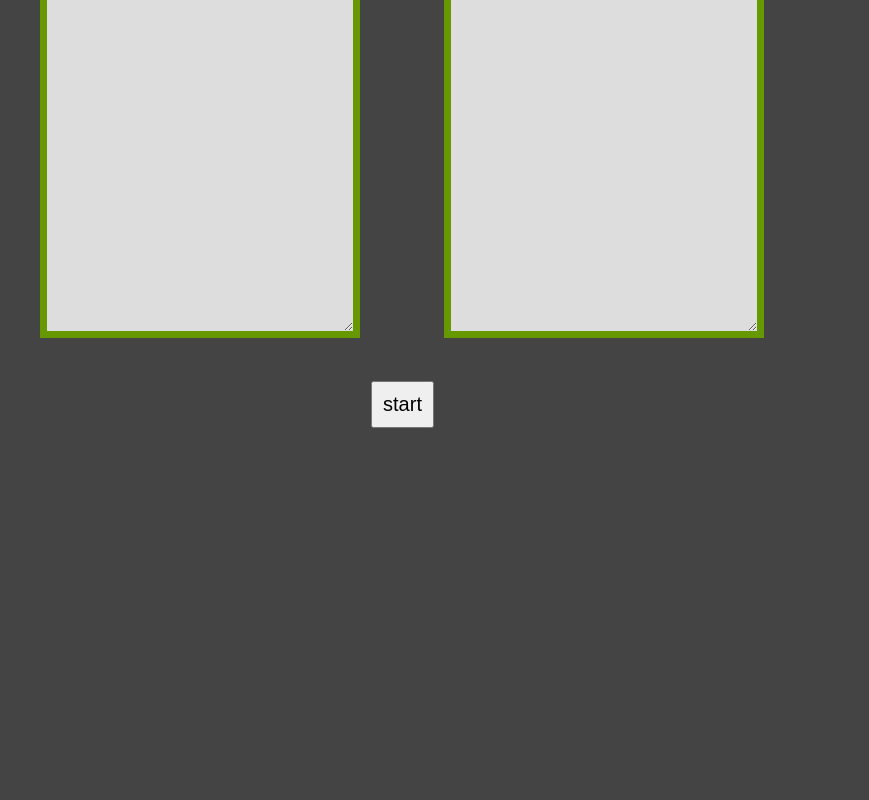
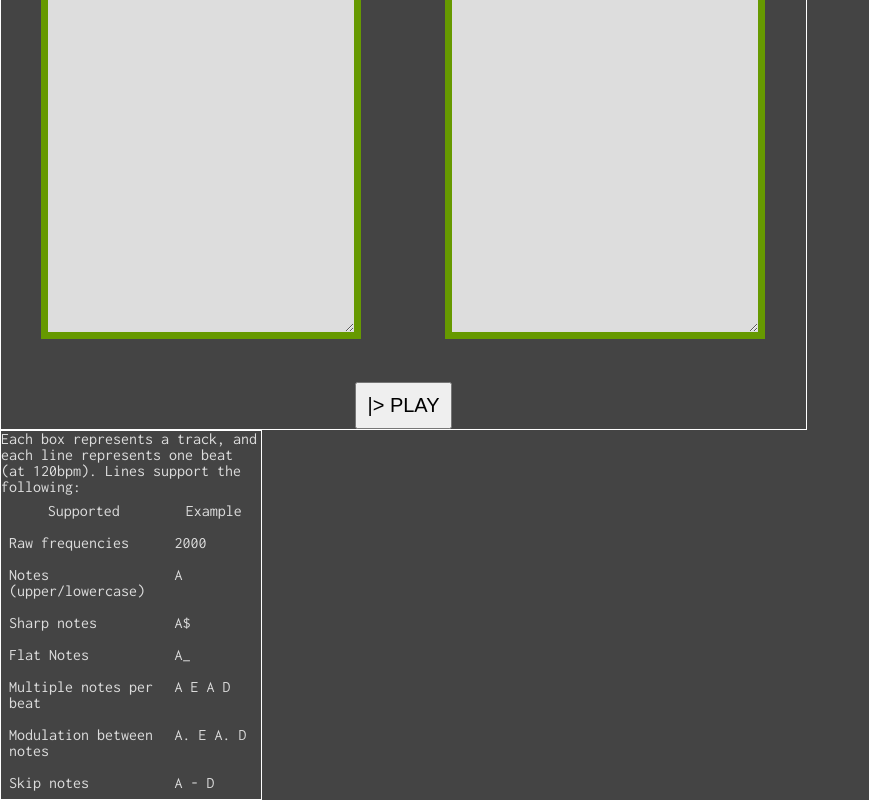
Before and after one commit to scyclow/audioapp, a website built with webpack: page index.html in a window 1280 px wide. Shown: the part 342-1142 px from the top of the page, without its empty margins (0-869 px from the left). Before the commit the page ends 800 px from the top, so only its background shows below. Built offline with nearby package versions, Linux system fonts and the light colour scheme.

Commit message:
added documentation, types

```diff
--- a/index.html
+++ b/index.html
@@ -25,12 +25,46 @@
       <textarea class="track"></textarea>
     </div>
     <div class="controls">
-      <button id="start">start</button>
+      <button id="start">|> PLAY</button>
     </div>
   </div>
 
   <div id="documentation">
-    <!-- TODO write documentation -->
+    Each box represents a track, and each line represents one beat (at 120bpm). Lines support the following:
+    <table class="doc-examples">
+      <tr>
+        <th>Supported</th>
+        <th>Example</th>
+      </tr>
+      <tr>
+        <td>Raw frequencies</td>
+        <td>2000</td>
+      </tr>
+      <tr>
+        <td>Notes (upper/lowercase)</td>
+        <td>A</td>
+      </tr>
+      <tr>
+        <td>Sharp notes</td>
+        <td>A$</td>
+      </tr>
+      <tr>
+        <td>Flat Notes</td>
+        <td>A_</td>
+      </tr>
+      <tr>
+        <td>Multiple notes per beat</td>
+        <td>A E A D</td>
+      </tr>
+      <tr>
+        <td>Modulation between notes</td>
+        <td>A. E A. D</td>
+      </tr>
+      <tr>
+        <td>Skip notes</td>
+        <td>A - D</td>
+      </tr>
+    </table>
   </div>
 
   <script src="build/build.js"></script>
--- a/package.json
+++ b/package.json
@@ -10,6 +10,7 @@
     "url": "https://github.com/scyclow/es6-skel"
   },
   "scripts": {
+    "flow": "flow",
     "clean": "rimraf build",
     "watch": "npm run clean && webpack && webpack --watch",
     "w": "npm run watch",
@@ -28,6 +29,7 @@
     "babel-eslint": "^5.0.0",
     "babel-loader": "^6.2.4",
     "babel-plugin-transform-decorators-legacy": "^1.3.4",
+    "babel-plugin-transform-flow-strip-types": "^6.8.0",
     "babel-plugin-transform-runtime": "^6.6.0",
     "babel-preset-es2015": "^6.6.0",
     "babel-preset-stage-0": "^6.5.0",
@@ -35,6 +37,7 @@
     "eslint-config-airbnb": "0.0.8",
     "eslint-loader": "^1.0.0",
     "eslint-plugin-react": "^3.4.2",
+    "flow-bin": "^0.30.0",
     "jasmine-core": "^2.3.4",
     "karma": "^0.13.10",
     "karma-chrome-launcher": "^0.2.1",
--- a/src/index.js
+++ b/src/index.js
@@ -1,3 +1,5 @@
+// @flow
+
 /*
   TODO
     Start button actually updates
@@ -16,6 +18,11 @@
 
 */
 
+function someDec(klass) {
+  return klass;
+}
+
+
 
 import Noise from './utils/Noise';
 import dynamicInterval from './utils/dynamicInterval';
@@ -24,9 +31,9 @@ import { compact } from './utils/misc';
 // TODO import babel polyfill
 
 
-const isNumber = (num) => !!(num === 0 || num && !isNaN(num))
+const isNumber = (num): booleant => !!(num === 0 || num && !isNaN(num))
 
-const getNote = (a, i) => a * (2 ** (i/12));
+const getNote = (a: number, i: number): number => a * (2 ** (i/12));
 
 const a = 27.5;
 const NOTES = {
@@ -50,7 +57,7 @@ const NOTES = {
 };
 
 // (note: string) -> number
-function interpretNote(note) {
+function interpretNote(note: string): number {
   // get the frequency of the base note (ex. a sharp)
   const magIx = '$_'.includes(note[1]) ? 2 : 1;
   const baseNote = note.slice(0, magIx).toLowerCase();
@@ -90,16 +97,16 @@ function playSilence(noise) {
   noise.mute();
 }
 
-function bpm2ms(bpm) {
+function bpm2ms(bpm: number): number {
   const bps = bpm / 60;
   const ms = 1000 / bps;
 
   return Math.round(ms);
 }
 
-const lastIx = (str) => str.length - 1;
-const last = (str) => str[lastIx(str)];
-const exceptLast = (str) => str.slice(0, lastIx(str));
+const lastIx = (str: string | array): number => str.length - 1;
+const last = (str: string | array): number => str[lastIx(str)];
+const exceptLast = (str: string | array): number => str.slice(0, lastIx(str));
 
 const isRawFreq = (note) => isNumber(note);
 
@@ -109,8 +116,8 @@ function getPlayFn(note) {
   // is note a flow, or regular play? or just silence?
   let rawNote, playFn;
   if (note === '-') {
+    rawNote = '0';
     playFn = playSilence;
-    rawNote = 0;
 
   } else if (isFlow(note)) {
     rawNote = exceptLast(note);
@@ -122,7 +129,7 @@ function getPlayFn(note) {
   }
 
   // find the frequency of the note
-  const parsedNote = isRawFreq(rawNote) ? rawNote : interpretNote(rawNote);
+  const parsedNote: string = isRawFreq(rawNote) ? rawNote : interpretNote(rawNote);
 
   return (noise, dur) => {
     playFn(noise, parsedNote, dur)
@@ -144,10 +151,10 @@ function loopTrack(noise, track, bpm) {
 
   let i = 0;
 
-  const play = (dur) => () => {
+  const play = (dur: number = 0) => () => {
     // get all notes in measure
     const notes = track[i].split(' ');
-    const durPerNote = dur/notes.length;
+    const durPerNote = dur / notes.length;
 
     // play each note in measure
     notes.forEach((note, ix) => {
--- a/styles/styles.css
+++ b/styles/styles.css
@@ -1,5 +1,4 @@
 @import 'https://fonts.googleapis.com/css?family=Inconsolata:400,700';
-
 
 body {
   background-color: #444;
@@ -7,6 +6,8 @@ body {
 
 #app {
   width: 805px;
+  /*display: inline-block;*/
+  border: 1px solid white
 }
 
 .track {
@@ -40,3 +41,18 @@ body {
   padding: 0.5em;
   cursor: pointer;
 }
+
+#documentation {
+  display: inline-block;
+  border: 1px solid white
+}
+
+#documentation, #documentation * {
+  font-family: 'Inconsolata', monospace;
+  color: #ddd;
+  width: 260px;
+}
+
+.doc-examples td, .doc-examples th {
+  padding: 0.5em;
+}
```
Also changed, not shown: .babelrc, 1 other file.
